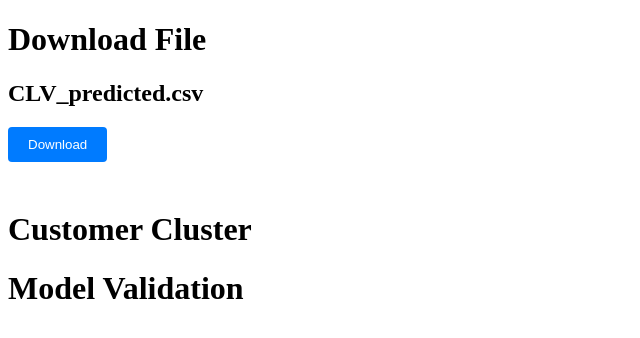
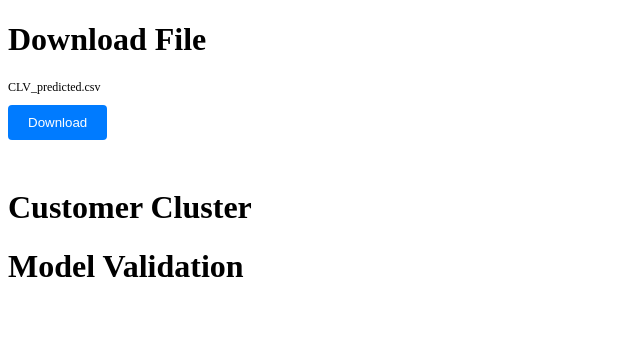
Before and after one commit to ui-fankfurt/clv_prediction, a Flask app: page /download in a window 1280 px wide. Shown: the top 338 px of the page, without its empty margins (0-640 px from the left). Run offline with Flask 3, Linux system fonts and the light colour scheme.

Commit message:
changed format and font size

```diff
--- a/templates/download.html
+++ b/templates/download.html
@@ -18,12 +18,16 @@
         .download-button:hover {
             background-color: #0056b3; /* Change background color on hover */
         }
+        .file-name {
+            font-size: 12px; /* Adjust the font size as needed */
+            font-weight: normal; /* Remove bold style */
+        }
     </style>
 </head>
 <body>
     <h1>Download File</h1>
     {% for filename in files %}
-        <h2>{{ filename }}</h2> <!-- Display the file name -->
+        <h2 class="file-name">{{ filename }}</h2>
         <form action="{{ url_for('download_file', filename=filename) }}" method="GET">
             <button type="submit" class="download-button">{{ "Download" }}</button>
         </form>
```
